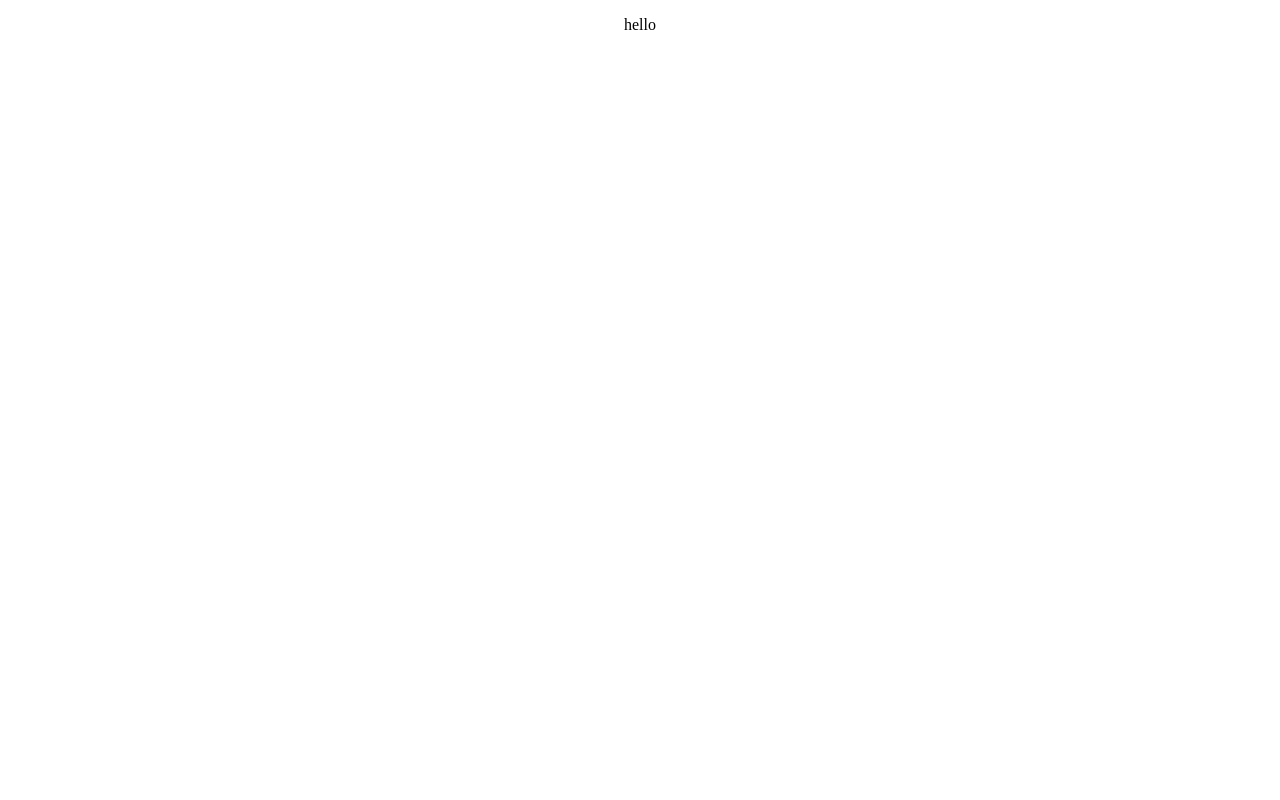
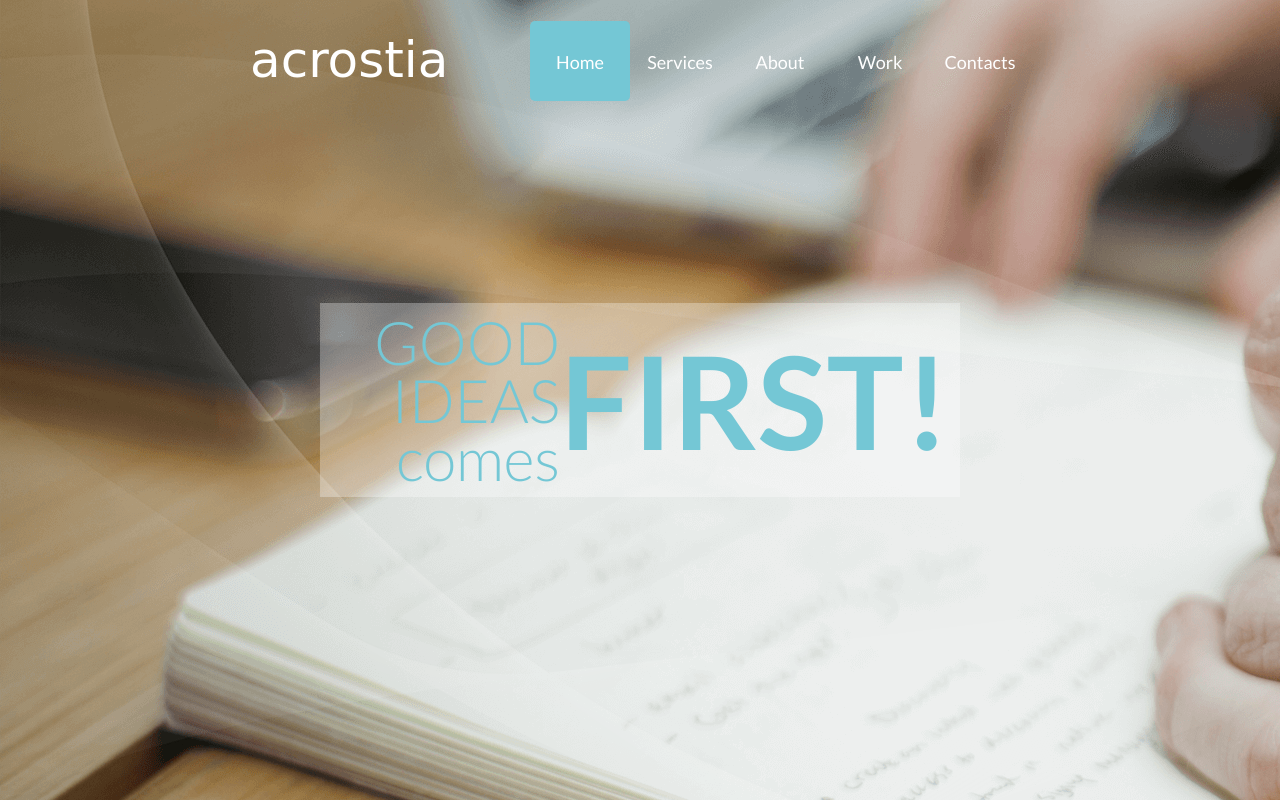
Before and after one commit to Poftorek/acrostia, a plain HTML site: page index.html in a window 1280 px wide. Drawn offline with Linux system fonts and the light colour scheme; a web font is replaced by a local one.

Commit message:
Add first section and basic styles

```diff
--- a/index.html
+++ b/index.html
@@ -1,15 +1,38 @@
 <!DOCTYPE html>
 <html lang="en">
+
 <head>
   <meta charset="UTF-8">
   <meta name="viewport" content="width=device-width, initial-scale=1.0">
   <meta http-equiv="X-UA-Compatible" content="ie=edge">
-  <link href="https://fonts.googleapis.com/css?family=Lato&display=swap" rel="stylesheet">
+  <link href="https://fonts.googleapis.com/css?family=Lato:300,400,700&display=swap&subset=latin-ext" rel="stylesheet">
+  <link href="https://fonts.googleapis.com/css?family=Damion&display=swap" rel="stylesheet">
   <link rel="stylesheet" href="./css/style.css">
   <title>Acrostia layout</title>
 </head>
+
 <body>
-  <p>hello</p>
+  <div class="container">
+    <section class="welcome-section" id="welcome">
+      <header class="page-header">
+        <a href="index.html" class="page-header__logo">acrostia</a>
+        <nav class="page-header__nav">
+          <ul class="page-header__list">
+            <li class="page-header__item page-header__item--active">
+              <a href="#home">Home</a></li>
+            <li class="page-header__item"><a href="#services">Services</a></li>
+            <li class="page-header__item"><a href="#about">About</a></li>
+            <li class="page-header__item"><a href="#work">Work</a></li>
+            <li class="page-header__item"><a href="#contacts">Contacts</a></li>
+          </ul>
+        </nav>
+      </header>
+      <div class="welcome-section__welcome">
+        <span>GOOD IDEAS<br>comes</span><span>FIRST!</span>
+      </div>
+    </section>
+  </div>
   <script src="main.js"></script>
 </body>
+
 </html>
--- a/style.scss
+++ b/style.scss
@@ -9,12 +9,137 @@ html {
 }
 
 body {
-  margin: 0;
+  max-width: 1600px;
+  margin: auto;
   padding: 0;
   text-align: center;
+  color: #fff;
+  font-family: "Lato";
+  font-weight: 400;
+}
+
+a {
+  text-decoration: none;
+  color: #fff;
 }
 
 .container {
-  max-width: 1440px;
   margin: auto;
 }
+
+section {
+  @media(min-width:1200px) {
+    padding: 0 250px;
+  }
+
+  height: 100vh;
+}
+
+
+.welcome-section {
+  background: url(../assets/header-bg.png);
+  position: relative;
+
+  &::before {
+    content: '';
+    position: absolute;
+    top: 0;
+    left: 0;
+    right: 0;
+    width: 100%;
+    height: 100vh;
+    background: url(../assets/header-bg-gradient.png);
+  }
+
+  &__welcome {
+    font-size: 60px;
+    line-height: 58px;
+    color: #74c7d5;
+    font-weight: 300;
+    text-align: right;
+    padding: 10px;
+    background: rgba(255, 255, 255, .3);
+    display: flex;
+
+    @media(max-width:1200px) {
+      flex-wrap: wrap;
+      text-align: center;
+    }
+
+    justify-content: center;
+    align-items: center;
+    position: absolute;
+    top: 50%;
+    left: 50%;
+    transform: translate(-50%, -50%);
+
+    & span:nth-of-type(2) {
+      font-size: 129px;
+      line-height: 129px;
+      color: #74c7d5;
+      font-family: "Lato";
+      font-weight: 900;
+      text-align: right;
+    }
+  }
+}
+
+.page-header {
+  display: flex;
+  padding-top: 35px;
+  justify-content: space-between;
+
+  @media(max-width:1200px) {
+    flex-wrap: wrap;
+    align-items: center;
+    flex-direction: column;
+  }
+
+  &__logo {
+    font-family: 'Damion', cursive;
+    font-size: 50px;
+    line-height: 50px;
+    cursor: pointer;
+    display: block;
+  }
+
+  @media(max-width:1200px) {
+    &__nav {
+      margin: 50px 0;
+    }
+  }
+
+  &__list {
+    list-style: none;
+    display: flex;
+
+    @media(max-width: 1200px) {
+      flex-wrap: wrap;
+    }
+  }
+
+  &__item {
+    z-index: 1;
+    position: relative;
+  }
+
+  &__item a {
+    font-size: 18px;
+    width: 100px;
+    height: 80px;
+    display: block;
+    cursor: pointer;
+  }
+
+  &__item--active::before {
+    content: '';
+    position: absolute;
+    border-radius: 5px;
+    top: -30px;
+    left: 0;
+    z-index: -1;
+    width: 100px;
+    height: 80px;
+    background-color: #74c7d5;
+  }
+}
```
Also changed, not shown: acrostia.svg (added), assets/header-bg-gradient.png (added), assets/header-bg.png (added), css/style.css, 1 other file.
